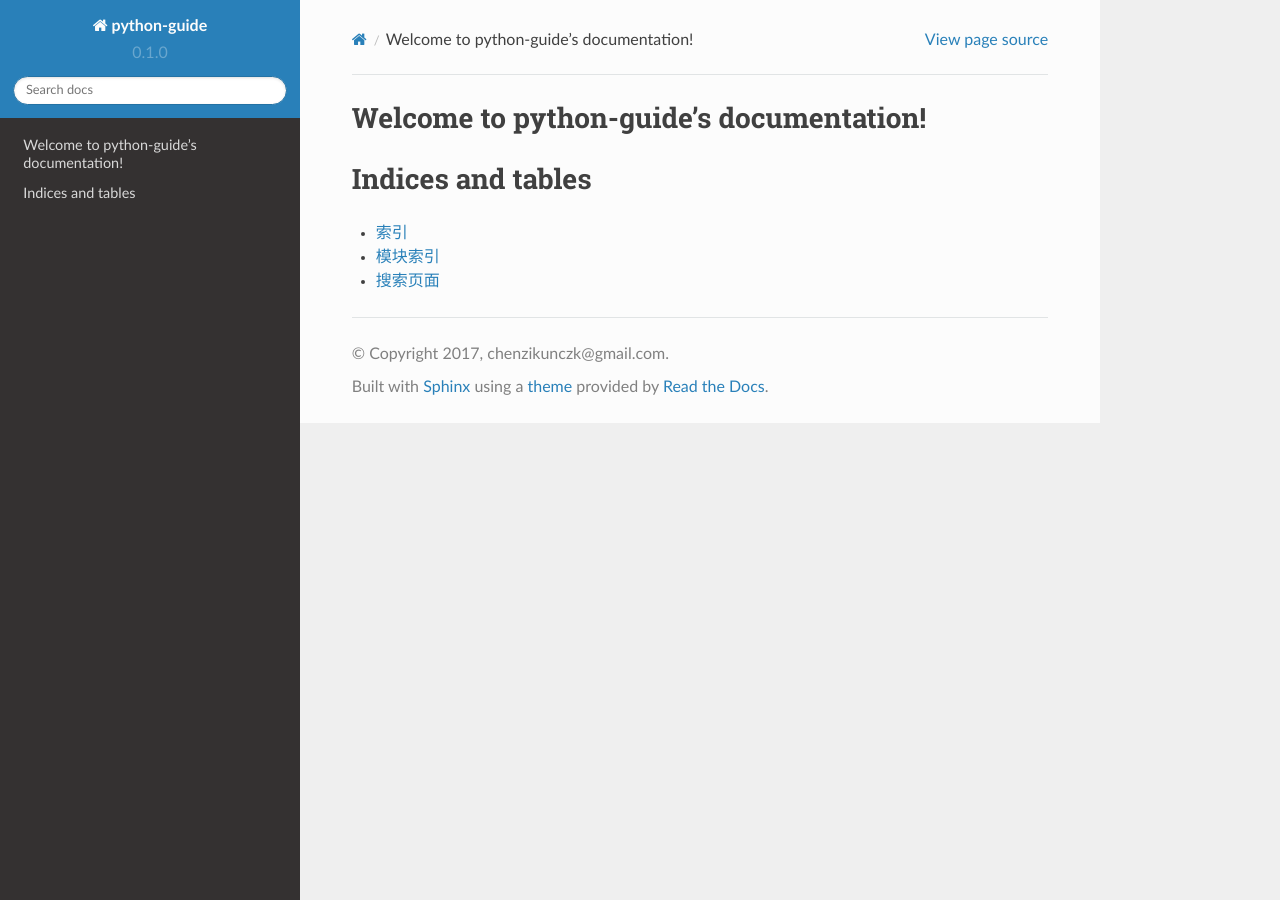
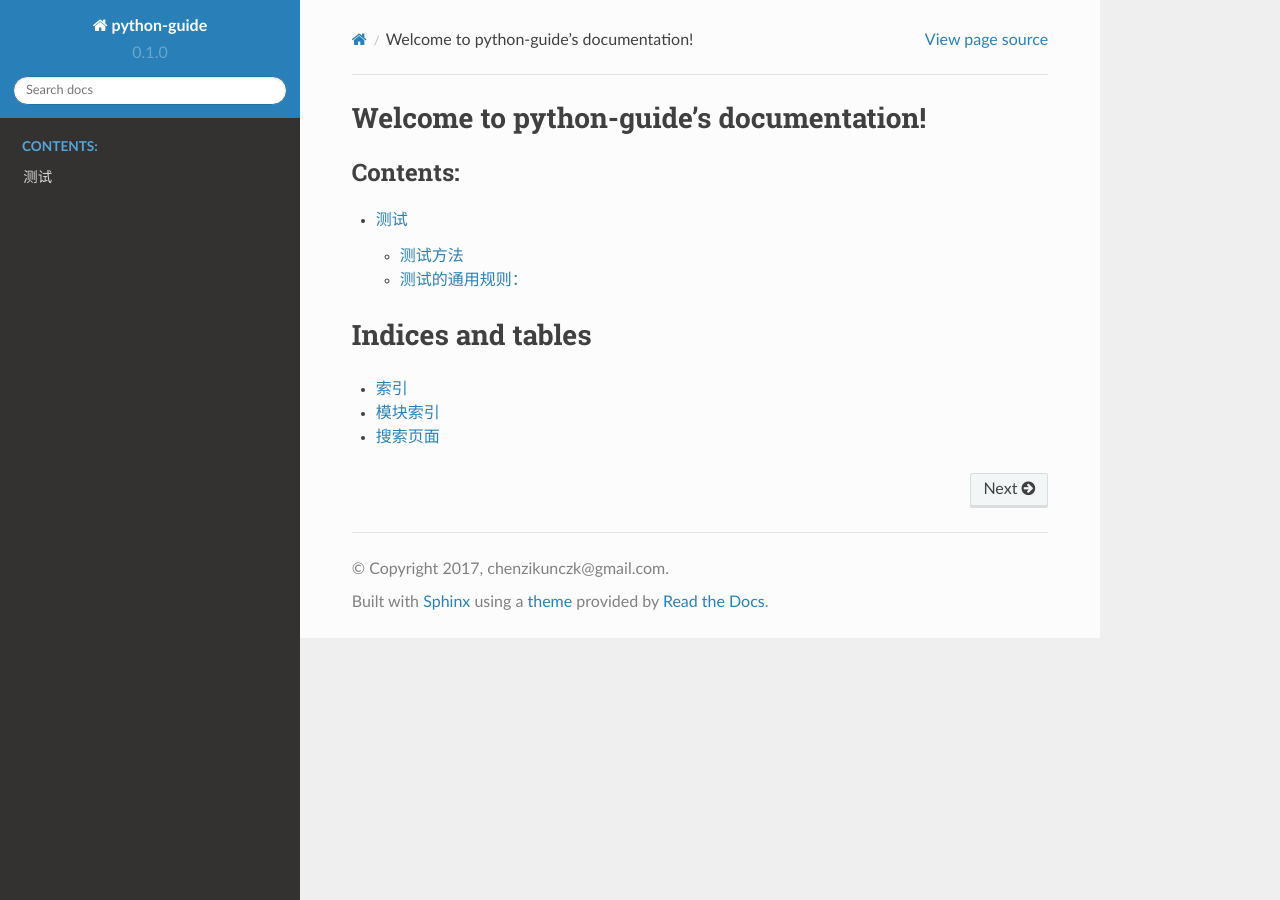
Before and after one commit to chenzikun/programmer_notebook, a Sphinx documentation site: the page built from source/index.rst, in a window 1280 px wide. Built offline with Sphinx 7.4.7 and the Read the Docs theme 2.0.0, drawn with Linux system fonts in a browser that asks for light colours; some of the changed lines change nothing that is shown.

Commit message:
增加测试.md

````diff
--- a/source/index.rst
+++ b/source/index.rst
@@ -10,6 +10,7 @@ Welcome to python-guide's documentation!
    :maxdepth: 2
    :caption: Contents:
 
+   测试
 
 
 Indices and tables
--- /dev/null
+++ b/source/测试.md
@@ -0,0 +1,50 @@
+# 测试
+
+## 测试方法
+* 单元测试
+
+```python
+import unittest
+
+def fun(x):
+    return x + 1
+
+class MyTest(unittest.TestCase):
+    def test(self):
+        self.assertEqual(fun(3), 4)
+
+```
+
+* 文档测试
+
+```python
+def square(x):
+    """Squares x.
+
+    >>> square(2)
+    4
+    >>> square(-2)
+    4
+    """
+
+    return x * x
+
+if __name__ == '__main__':
+    import doctest
+    doctest.testmod()
+```
+
+
+## 测试的通用规则：
+
+1. 测试单元应该集中于小部分的功能，并且证明它是对的。
+2. 每个测试单元应该完全独立。每个都能够单独运行，除了调用的命令，都需在测试套件中。要想实现这个规则，测试单元应该加载最新的数据集，之后再做一些清理。这通常用方法 setUp() 和 tearDown() 处理。
+3. 尽量使测试单元快速运行。如果一个单独的测试单元需要较长的时间去运行，开发进度将会延迟，测试单元将不能如期常态性运行。有时候，因为测试单元需要复杂的数据结构，并且当它运行时每次都要加载，所以其运行时间较长。把运行吃力的测试单元放在单独的测试组件中，并且按照需要运行其它测试单元。
+4. 学习使用工具，学习如何运行一个单独的测试用例。然后，当在一个模块中开发了一个功能时，经常运行这个功能的测试用例，理想情况下，一切都将自动。
+5. 在编码会话前后，要常常运行完整的测试组件。只有这样，你才会坚信剩余的代码不会中断。
+6. 实现钩子（hook）是一个非常好的主意。因为一旦把代码放入分享仓库中，这个钩子可以运行所有的测试单元。
+7. 如果你在开发期间不得不打断自己的工作，写一个被打断的单元测试，它关于下一步要开发的东西。当回到工作时，你将更快地回到原先被打断的地方，并且步入正轨。
+8. 当你调试代码的时候，首先需要写一个精确定位bug的测试单元。尽管这样做很难，但是捕捉bug的单元测试在项目中很重要。
+9. 测试函数使用长且描述性的名字。这边的样式指导与运行代码有点不一样，运行代码更倾向于使用短的名字，而测试函数不会直接被调用。在运行代码中，square()或者甚至sqr()这样的命名都是可以的，但是在测试代码中，你应该这样取名test_square_of_number_2()，test_square_negative_number()。当测试单元失败时，函数名应该显示，而且尽可能具有描述性。
+10. 当发生了一些问题，或者不得不改变时，如果代码中有一套不错的测试单元，维护将很大一部分依靠测试组件解决问题，或者修改确定的行为。因此测试代码应该尽可能多读，甚至多于运行代码。目的不明确的测试单元在这种情况下没有多少用处。
+11. 测试代码的另外一个用处是作为新开发人员的入门。当工作基于代码，运行并且阅读相关的测试代码是一个非常好的做法。开发人员将会或者应该发现热点，而这将引起困难和其它情况，如果他们一定要加一些功能，第一步应该是要增加一个测试单元，通过这种方法，确保新功能不再是一个没有被嵌入到接口中的工作路径。
````
Also changed, not shown: 1 other file.
